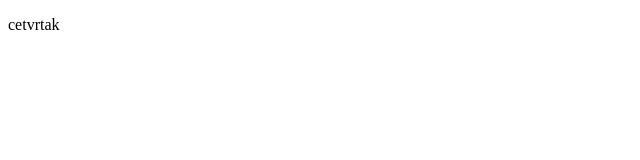
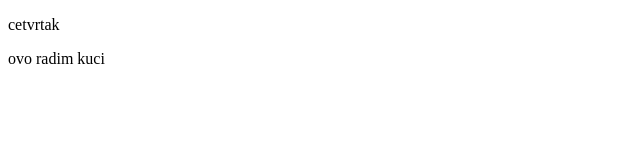
Before and after one commit to dragisam/trece62, a plain HTML site: page index.html in a window 1280 px wide. Shown: the full height of the page, 0-640 px from the left. Drawn offline with Linux system fonts and the light colour scheme.

Commit message:
izmena od kuce

```diff
--- a/index.html
+++ b/index.html
@@ -7,5 +7,6 @@
 </head>
 <body>
     <p>cetvrtak</p>
+    <p>ovo radim kuci</p>
 </body>
 </html>
```
